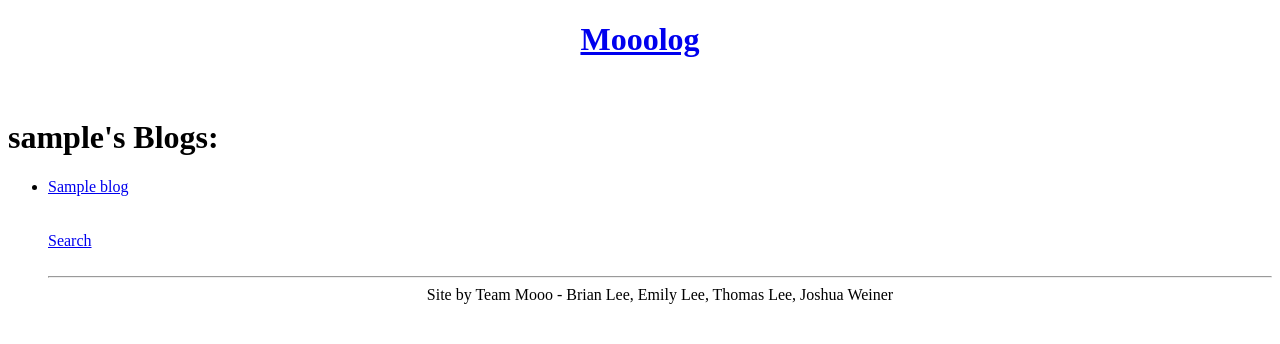
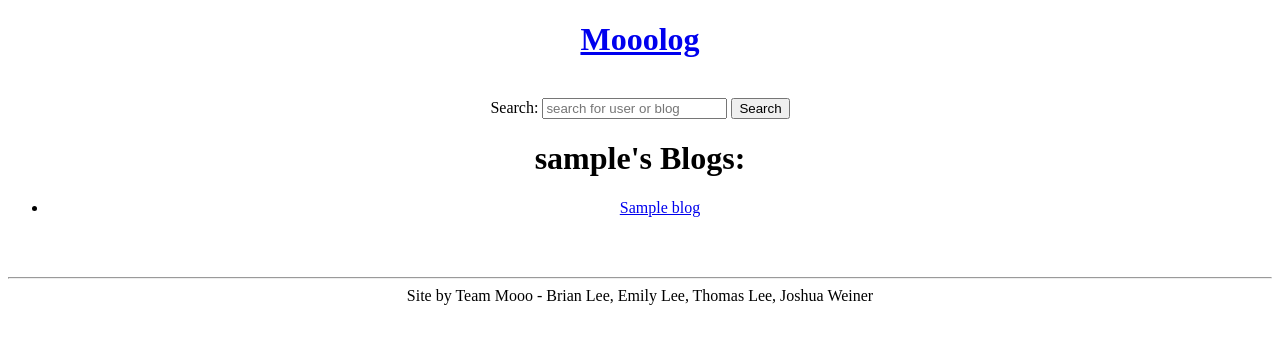
Before and after one commit to zane0916/Mooolog, a Flask app: template src/templates/userpage.html in a window 1280 px wide. Shown: the top 344 px of the page. Run offline with Flask 2, Linux system fonts and the light colour scheme; the template is opened without the code that fills it: most values are stand-ins (such as "Sample title", 1, 10 or a date in 2020).

Commit message:
fixing search routes + results

```diff
--- a/src/app.py
+++ b/src/app.py
@@ -150,7 +150,11 @@ def delete_entry(entry_id):
 
 @app.route('/search')
 def search():
-    return render_template('search.html')
+    if not authenticate.is_loggedin(session):
+        flash("You must be logged in to search")
+        return redirect(url_for('main'))
+    else:
+        return render_template("search.html")
 
 @app.route('/searchResults')
 def result():
--- a/src/templates/userpage.html
+++ b/src/templates/userpage.html
@@ -3,24 +3,21 @@
 {% block title %} {{username}}'s Blogs {% endblock %}
 
 {% block body %}
-
+<center>
+  <form action="/searchResults">
+    Search:
+    <input type="text" name="item" placeholder="search for user or blog">
+    <input type="submit" name="submit" value="Search">
+  </form>
 <h1>{{username}}'s Blogs:</h1>
 <ul>
 {% for blog in blogs %}
 <li><a href="/blog/{{blog[2]}}">{{blog[2]}}</a></li>
 {% endfor %}
-
-<br>
-<br>
-<a href="/search">Search</a>
+</center>
 
 {% if loggedin %}
-    <br>
-    <br>
     <a href="/create">Create a New Blog</a>
-    <br><br>
-    <a href="/">My Blogs</a>
-    <br>
     <br>
     <a href="/logout">Logout</a>
 {% endif %}
```
Also changed, not shown: src/templates/blog.html (+3 -5 lines), src/templates/searchresults.html (+2 -8 lines).
